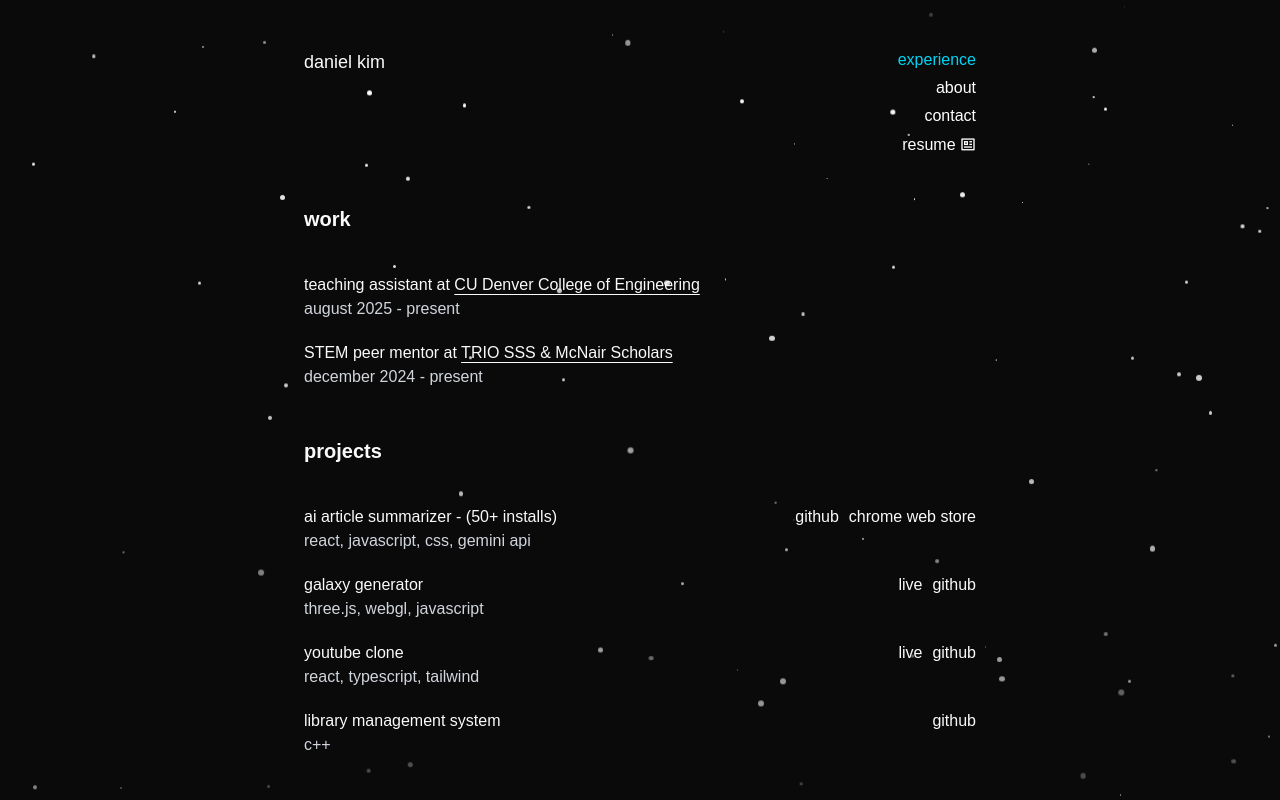
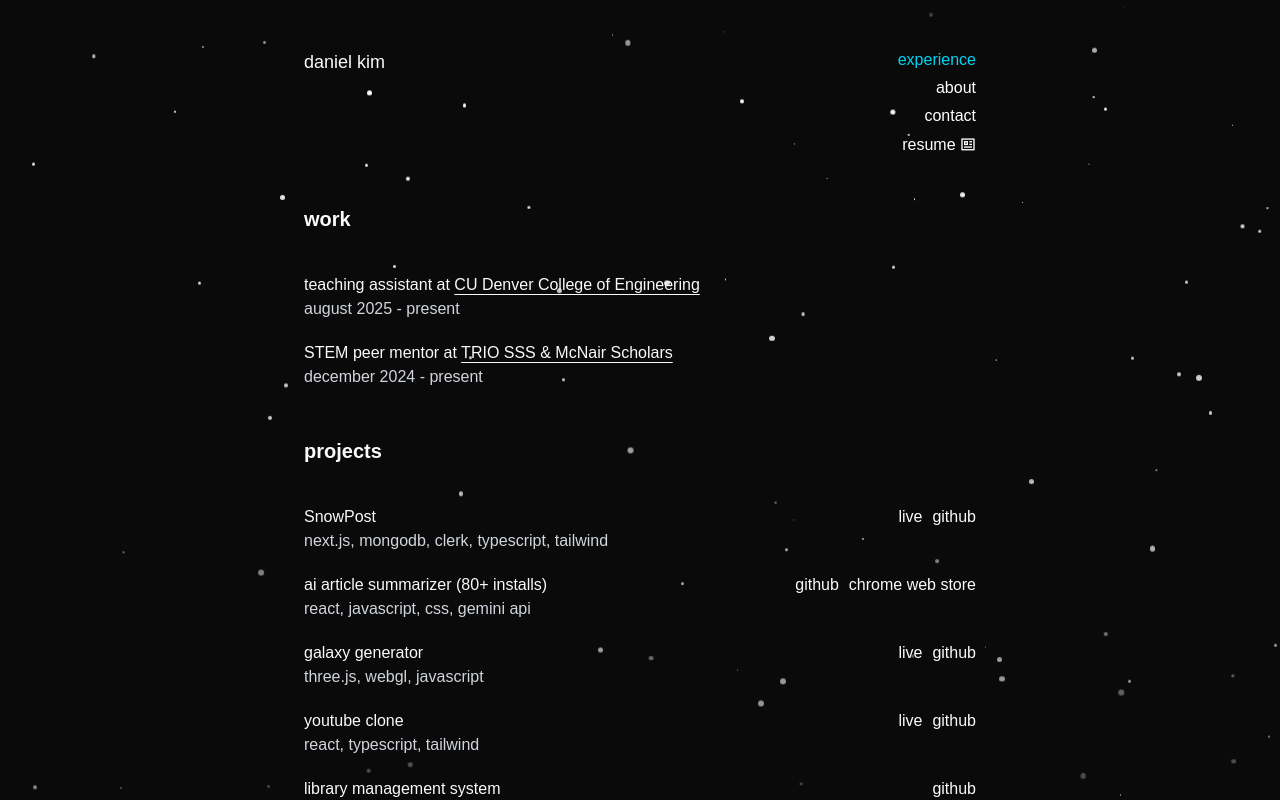
Before and after one commit to dkim2448/ts-portfolio, a React (Vite) app: page / in a window 1280 px wide. Shown: the top 800 px of the page. Built offline with nearby package versions, Linux system fonts and the light colour scheme; a web font is replaced by a local one.

Commit message:
updated data.ts so snowpost is on it

```diff
--- a/src/data.ts
+++ b/src/data.ts
@@ -19,7 +19,15 @@ export const work: ExperienceItem[] = [
 
 export const projects: ExperienceItem[] = [
 	{
-		title: "ai article summarizer - (50+ installs)",
+		title: "SnowPost",
+		date: "next.js, mongodb, clerk, typescript, tailwind",
+		links: [
+			{ label: "live", url: "https://snowpost.vercel.app/" },
+			{ label: "github", url: "https://github.com/dkim2448/snowpost" },
+		],
+	},
+	{
+		title: "ai article summarizer (80+ installs)",
 		date: "react, javascript, css, gemini api",
 		links: [
 			{
```
